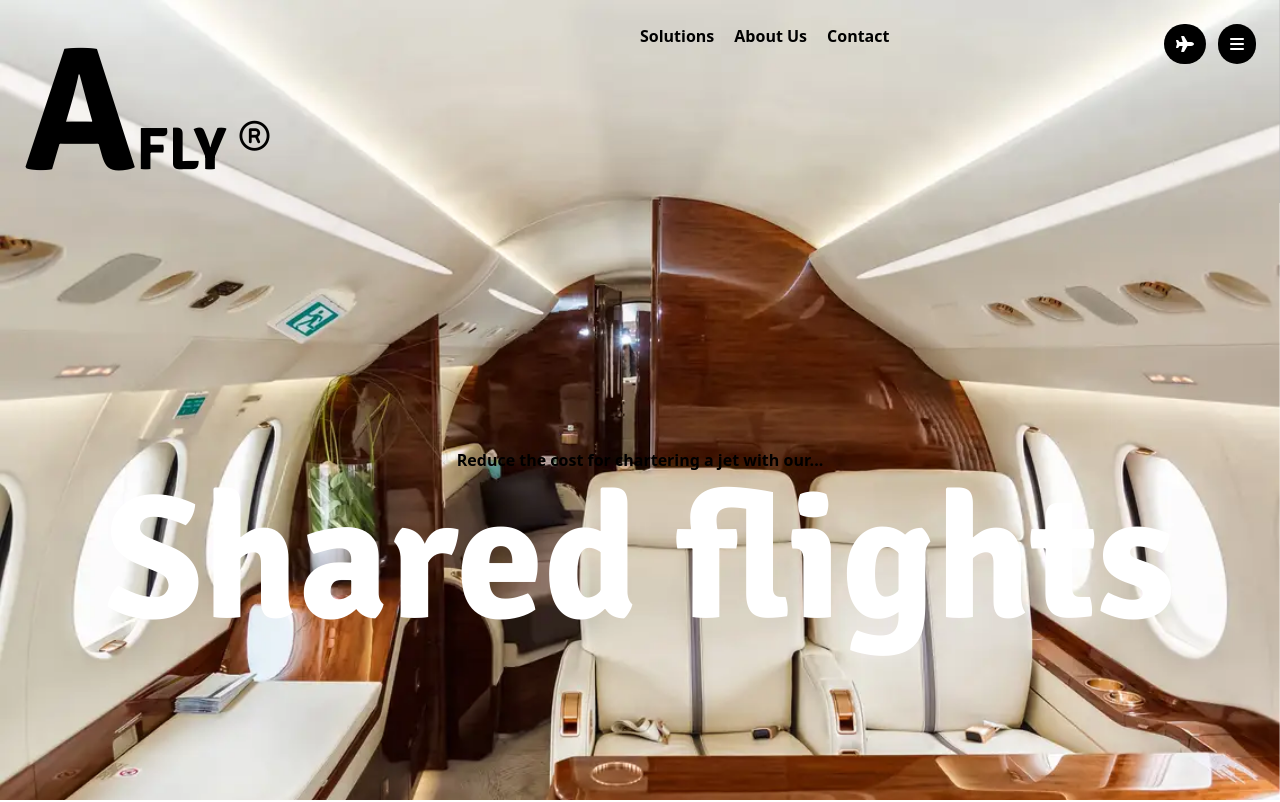
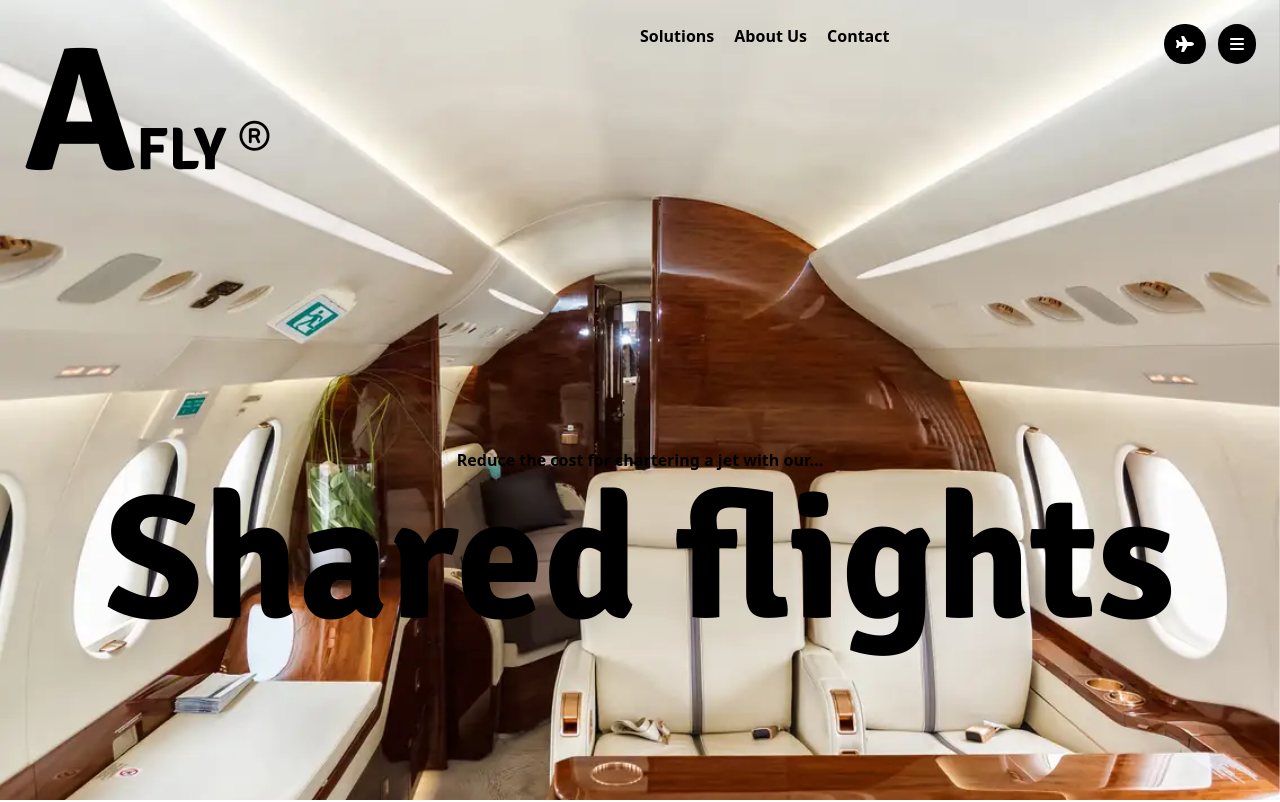
Before and after one commit to Tessyrich/Airfly, a website: page Html sub/Share-a-flight.html in a window 1280 px wide. Shown: the top 802 px of the page. Drawn offline with nearby package versions, Linux system fonts and the light colour scheme.

Commit message:
Add color

```diff
--- a/Html sub/Share-a-flight.html
+++ b/Html sub/Share-a-flight.html
@@ -82,7 +82,7 @@
           <p class="w-full font-bold">
             Reduce the cost for chartering a jet with our...
           </p>
-          <p class="text-6xl w-full font-primary lg:text-big text-white">
+          <p class="text-6xl w-full font-primary lg:text-big text-black">
             Shared flights
           </p>
         </div>
```
